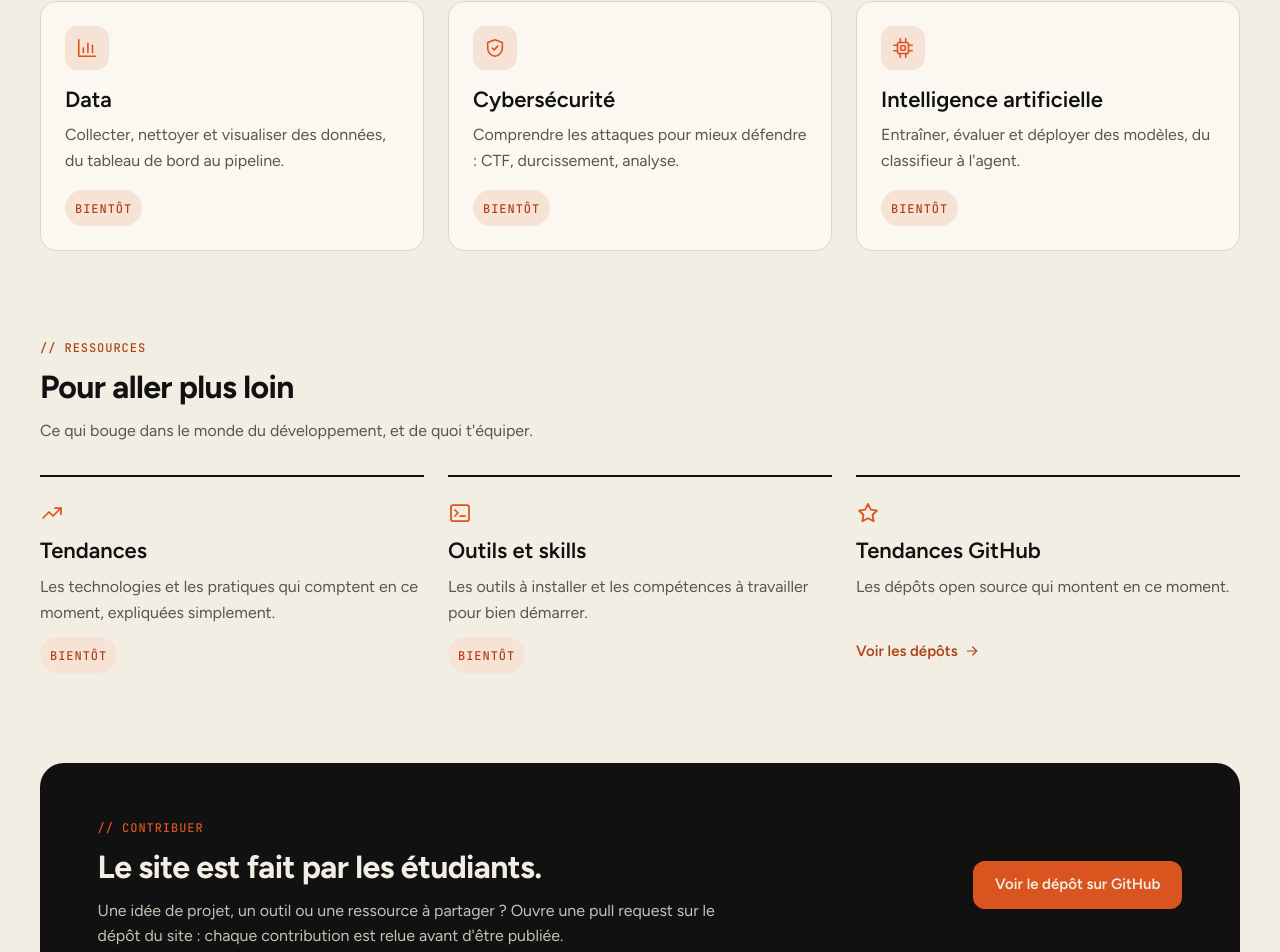
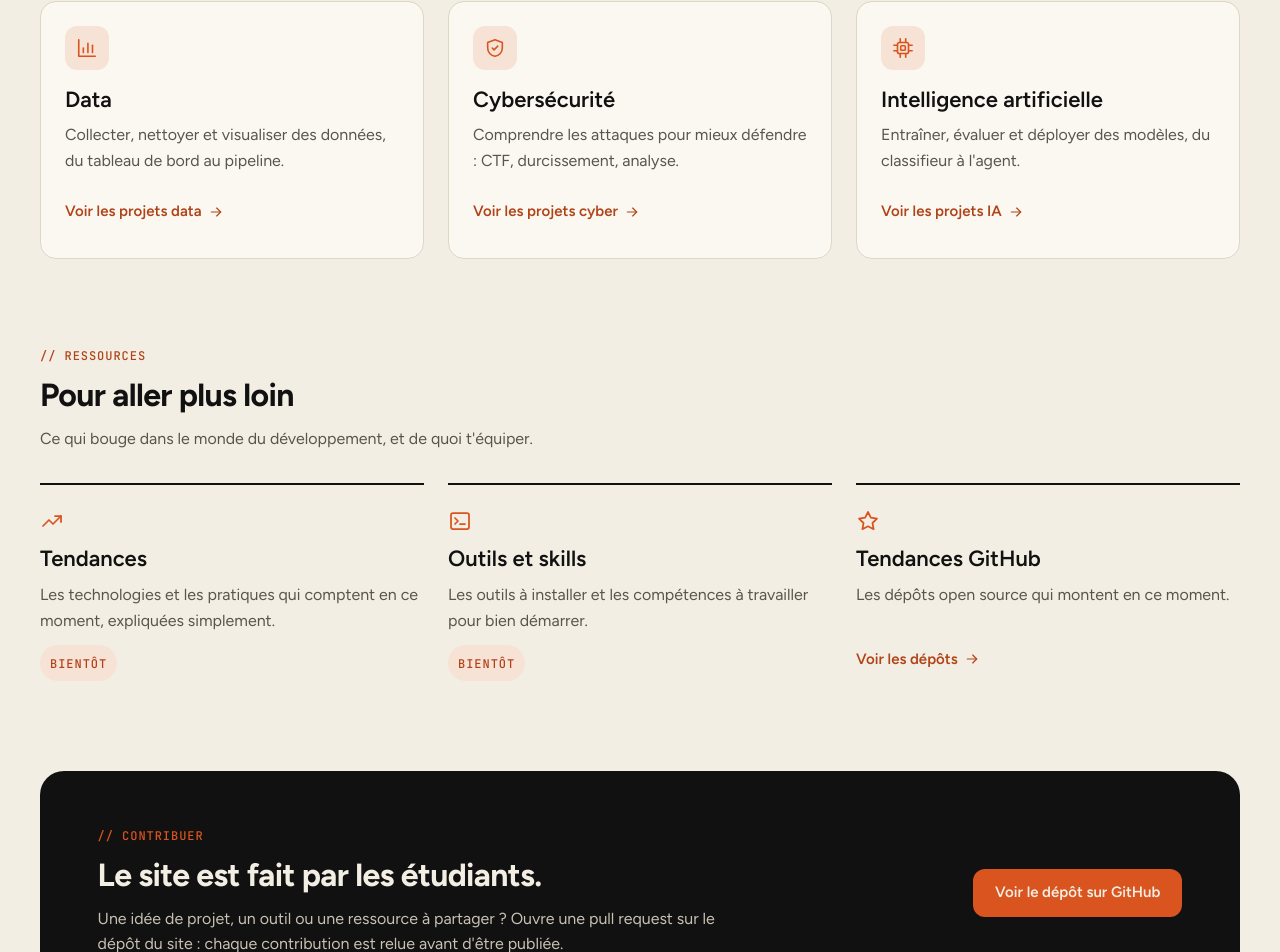
Before and after one commit to Ghoutibk/AppDevXplore, a Next.js app in the folder front-end/: page / in a window 1280 px wide. Shown: the part 804-1756 px from the top of the page. Built offline with nearby package versions, Linux system fonts and the light colour scheme.

Commit message:
feat(pages): link the home page to the project ideas

```diff
--- a/front-end/src/pages/index.tsx
+++ b/front-end/src/pages/index.tsx
@@ -52,18 +52,21 @@ export default function Home() {
             icon="chart"
             title="Data"
             description="Collecter, nettoyer et visualiser des données, du tableau de bord au pipeline."
+            link={{ href: "/projets/data", label: "Voir les projets data" }}
           />
           <FeatureCard
             appearance="boxed"
             icon="shield"
             title="Cybersécurité"
             description="Comprendre les attaques pour mieux défendre : CTF, durcissement, analyse."
+            link={{ href: "/projets/cybersecurite", label: "Voir les projets cyber" }}
           />
           <FeatureCard
             appearance="boxed"
             icon="chip"
             title="Intelligence artificielle"
             description="Entraîner, évaluer et déployer des modèles, du classifieur à l'agent."
+            link={{ href: "/projets/ia", label: "Voir les projets IA" }}
           />
         </FeatureSection>
         <FeatureSection
```
Also changed, not shown: 1 other file (tests, documents, lock files or other folders).
